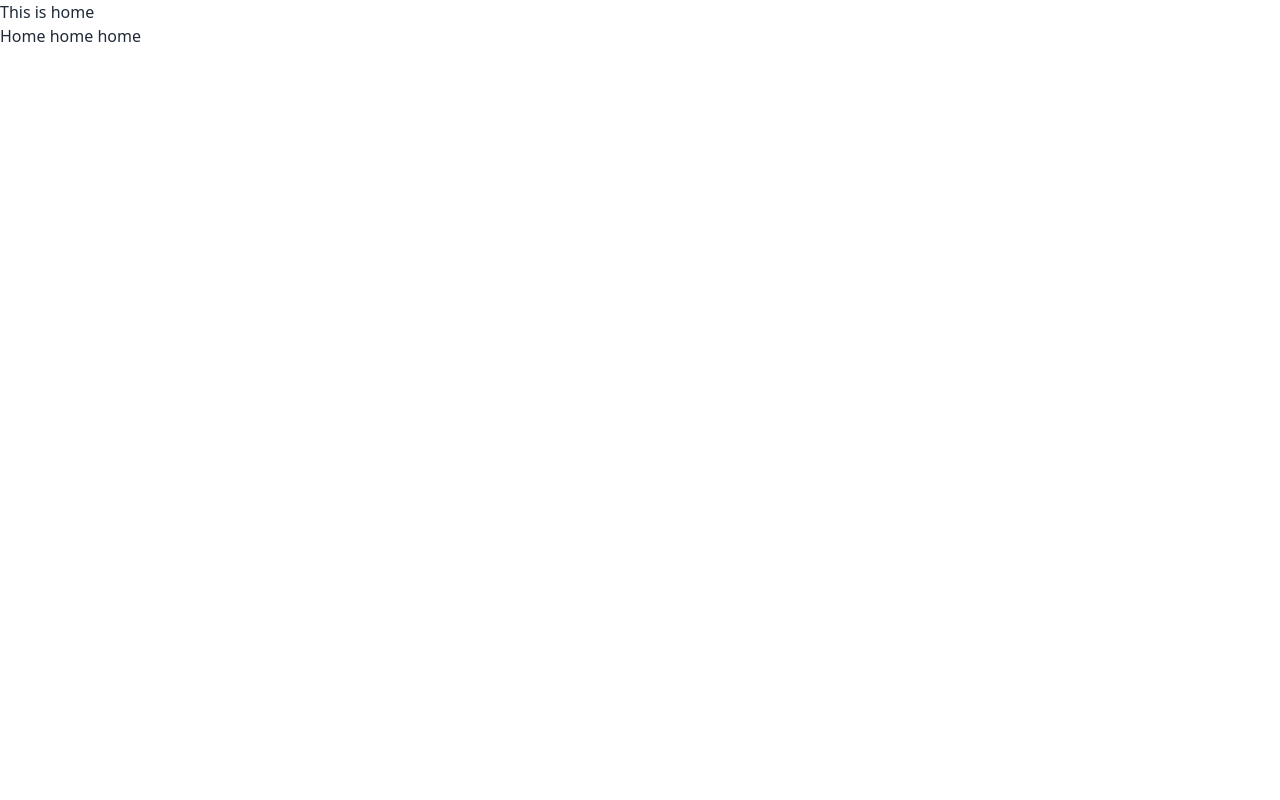
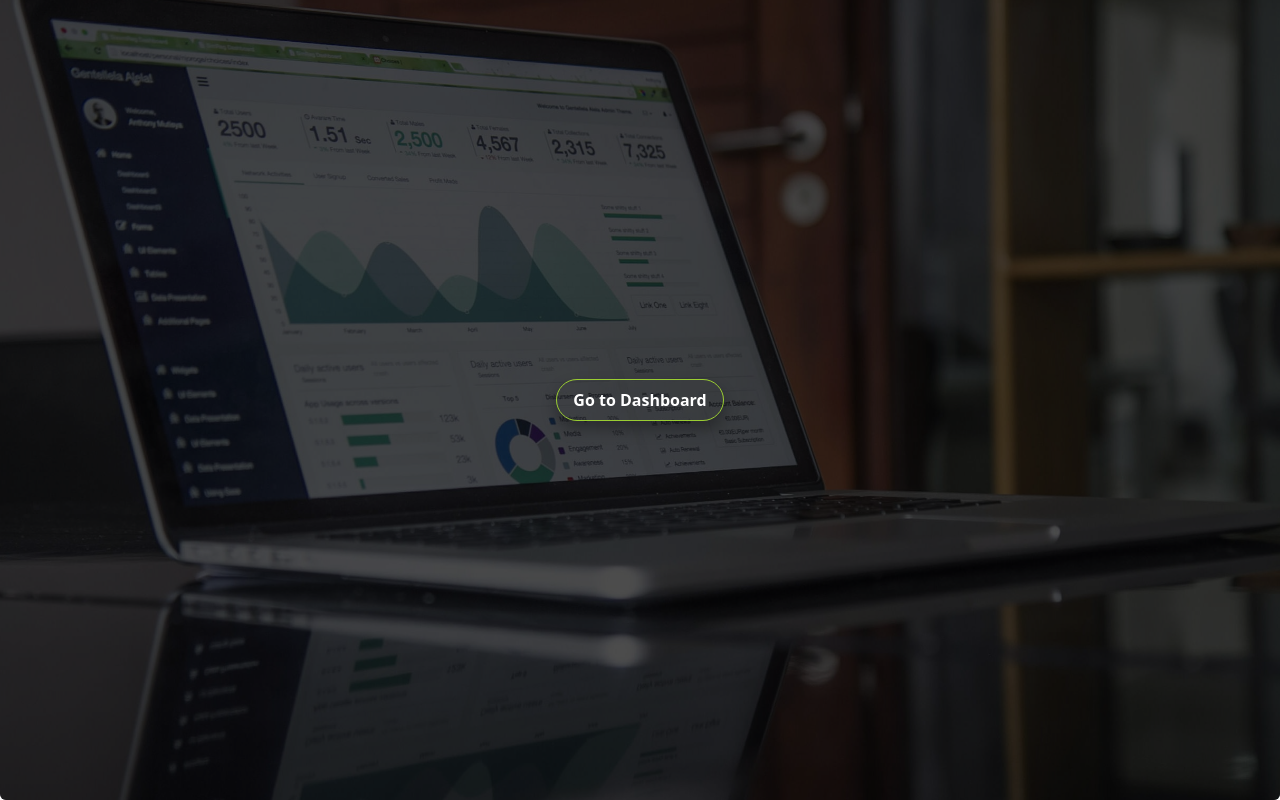
Before and after one commit to Ishtiak007/Dashboard-implementation-Task, a React (Vite) app: page / in a window 1280 px wide. Built offline with nearby package versions, Linux system fonts and the light colour scheme.

Commit message:
Bannaer added to the home page

```diff
--- /dev/null
+++ b/src/Page/Home/Banner.jsx
@@ -0,0 +1,17 @@
+import { Link } from "react-router-dom";
+import banner from '../../assets/banner.jpg'
+
+const Banner = () => {
+    return (
+        <div style={{ '--image-url': `url(${banner})` }}
+            className='hero bg-[image:var(--image-url)] relative overflow-hidden rounded-b-md bg-no-repeat text-center h-[200px] lg:h-screen bg-cover'>
+            <div className="absolute bottom-0 left-0 right-0 top-0  overflow-hidden bg-fixed bg-black bg-opacity-70">
+                <div className="w-full h-full flex justify-center items-center">
+                    <Link to='/dashboard'><button className='buttonProject3'>Go to Dashboard</button></Link>
+                </div>
+            </div>
+        </div>
+    );
+};
+
+export default Banner;
--- a/src/Page/Home/Home.jsx
+++ b/src/Page/Home/Home.jsx
@@ -1,10 +1,10 @@
+import Banner from "./Banner";
 
 
 const Home = () => {
     return (
         <div>
-            <h1>This is home</h1>
-            <h1>Home home home</h1>
+            <Banner></Banner>
         </div>
     );
 };
--- a/src/index.css
+++ b/src/index.css
@@ -1,3 +1,42 @@
 @tailwind base;
 @tailwind components;
 @tailwind utilities;
+
+.buttonProject3{
+	padding: 8px 16px;
+	border: 1px solid transparent;
+	border-radius: 25px;
+    color: white;
+    font-weight: 600;
+	outline: none;
+	cursor: pointer;
+	box-shadow: 0px 8px 15px rgba(0, 0, 0, 0.3);
+	transition: 0.4s;
+    border: 1px solid yellowgreen;
+}
+.buttonProject3:hover{
+	background-color: var(--bg-clr-two);
+	color: orange;
+	box-shadow: 0px 0px 15px rgba(0, 0, 0, 0.3);
+	border: 1px solid orange;
+}
+
+
+.buttonProject2{
+	padding: 8px 16px;
+	border: 1px solid transparent;
+	border-radius: 25px;
+    color: black;
+    font-weight: 600;
+	outline: none;
+	cursor: pointer;
+	box-shadow: 0px 8px 15px rgba(0, 0, 0, 0.3);
+	transition: 0.4s;
+    border: 1px solid yellowgreen;
+}
+.buttonProject2:hover{
+	background-color: var(--bg-clr-two);
+	color: orange;
+	box-shadow: 0px 0px 15px rgba(0, 0, 0, 0.3);
+	border: 1px solid orange;
+}
```
Also changed, not shown: src/assets/banner.jpg (added).
